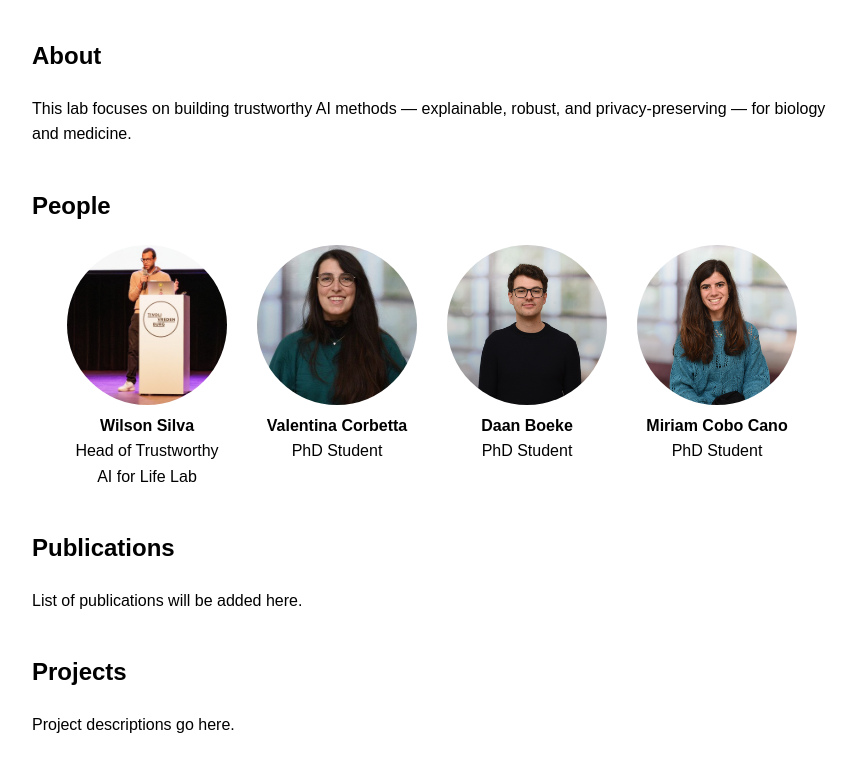
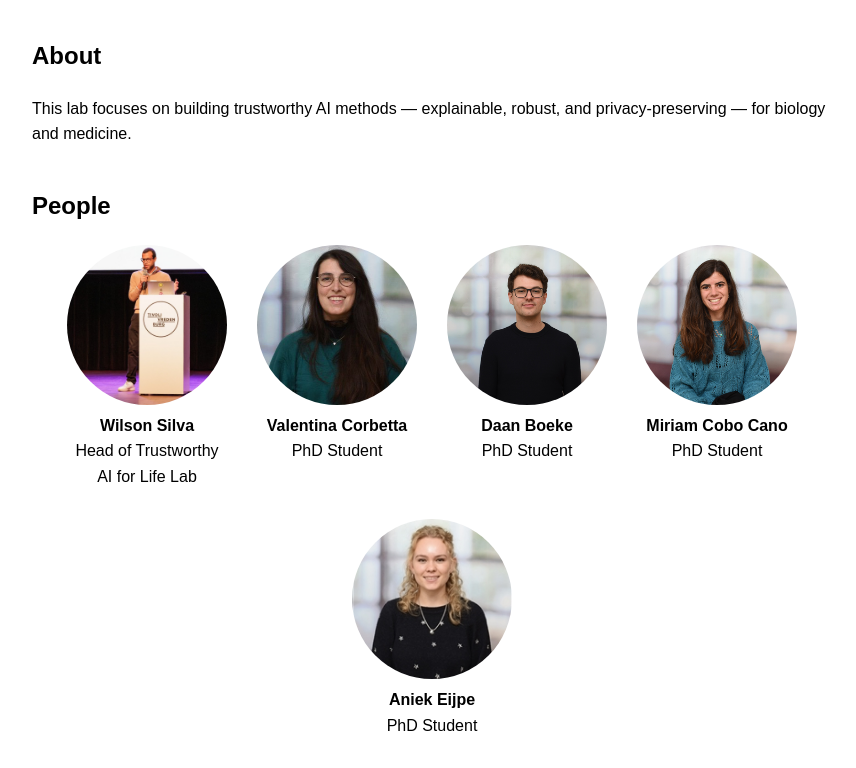
Before and after one commit to wjdssilva/trustworthy-ai-lab, a plain HTML site: page index.html in a window 1280 px wide. Shown: the part 184-952 px from the top of the page, without its empty margins (208-1064 px from the left). Drawn offline with Linux system fonts and the light colour scheme.

Commit message:
Update index.html

```diff
--- a/index.html
+++ b/index.html
@@ -62,6 +62,10 @@
           <img src="Cobo.png" alt="Miriam Cobo Cano">
           <div><strong>Miriam Cobo Cano</strong><br>PhD Student<br></div>
         </div>
+        <div class="person">
+          <img src="Aniek.jpeg" alt="Aniek Eijpe">
+          <div><strong>Aniek Eijpe</strong><br>PhD Student<br></div>
+        </div>
       </div>
     </section>
 
```
